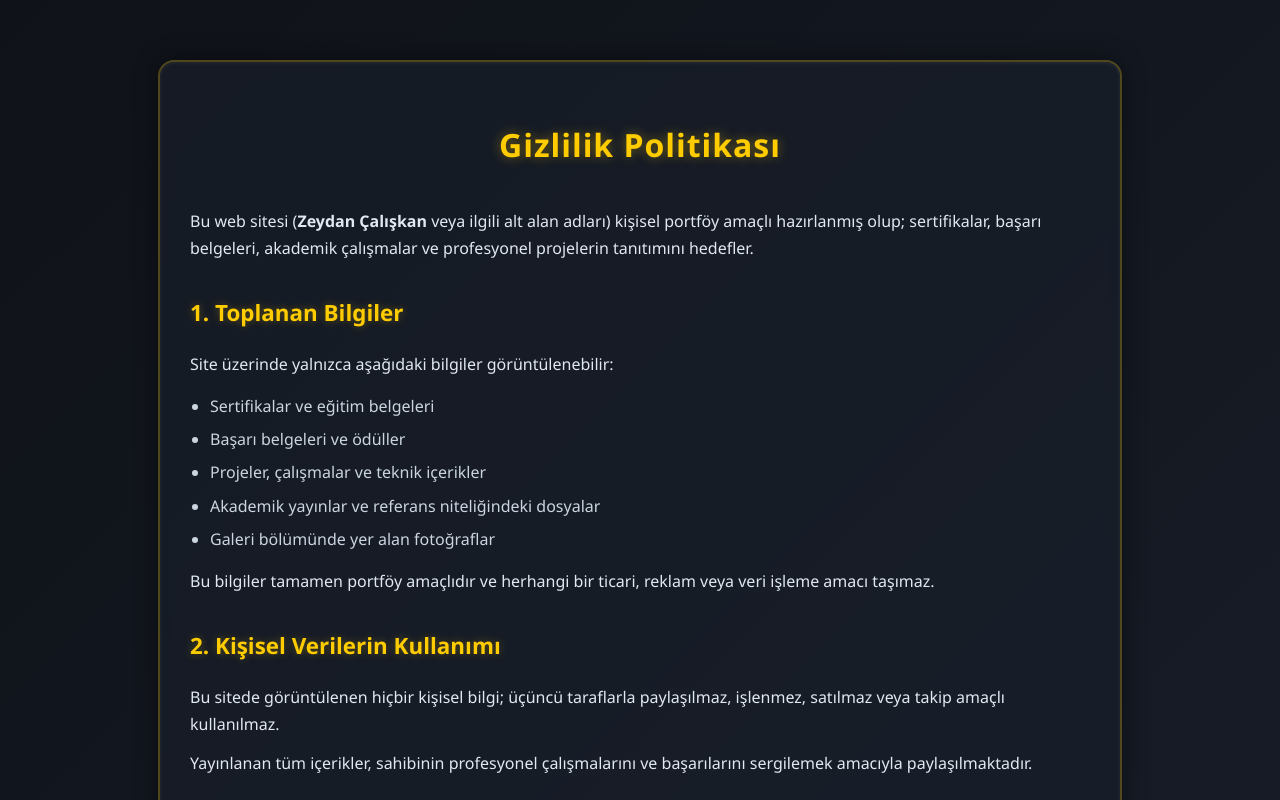
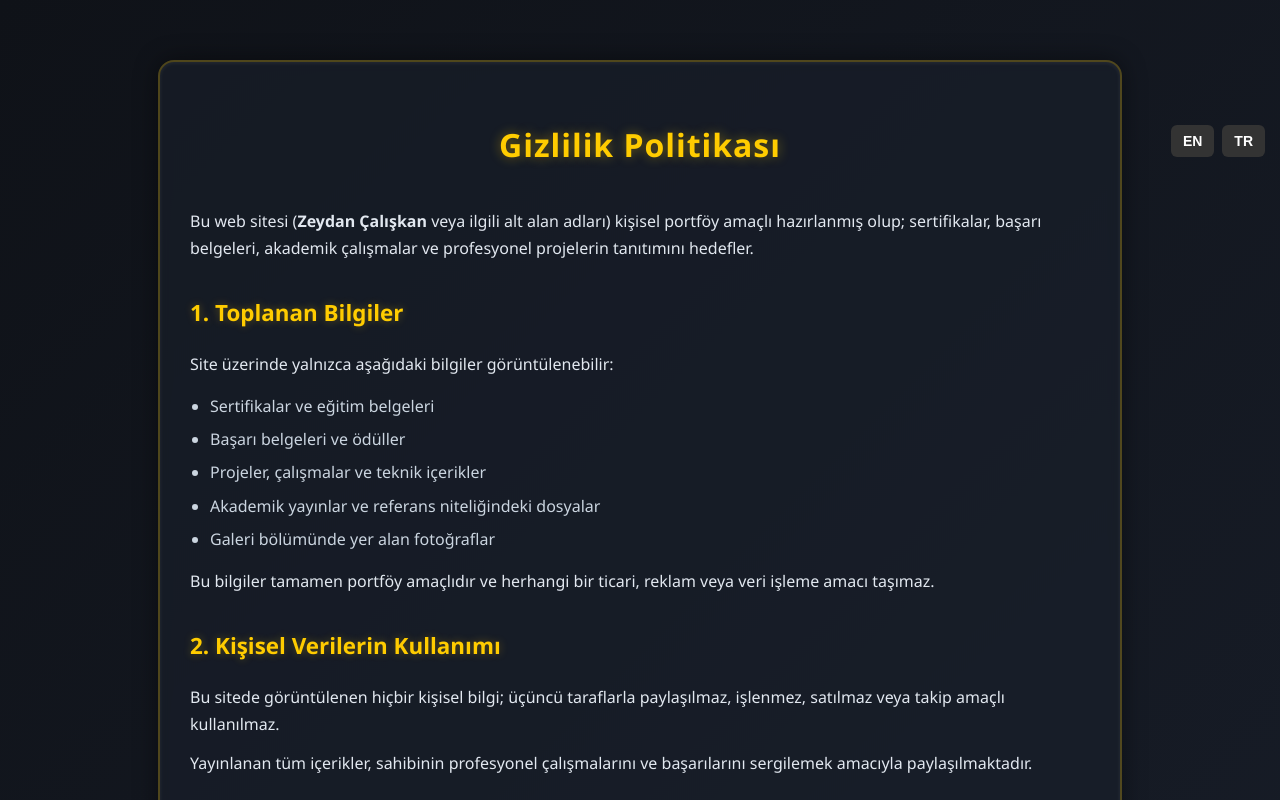
Before and after one commit to zeydanc1/zeydan, a plain HTML site: page gizlilikpolitikasi.html in a window 1280 px wide. Shown: the top 800 px of the page. Drawn offline with Linux system fonts and the light colour scheme.

Commit message:
temiz yukleme

```diff
--- a/gizlilikpolitikasi.html
+++ b/gizlilikpolitikasi.html
@@ -115,6 +115,15 @@
 
 </div>
 
+<!-- LANGUAGE SWITCHER -->
+<div class="language-switcher">
+  <button onclick="translatePage('en')">EN</button>
+  <button onclick="translatePage('tr')">TR</button>
+</div>
+
+<script src="js/gizlilikdil.js"></script>
+<link rel="stylesheet" href="css/dil.css">
+
  <footer>
     <div class="footer-name">
         <h2>Zeydan Çalışkan</h2>
--- /dev/null
+++ b/js/gizlilikdil.js
@@ -0,0 +1,7 @@
+function translatePage(lang) {
+  if (lang === 'tr') {
+    window.location.href = 'gizlilikpolitikasi.html';
+  } else if (lang === 'en') {
+    window.location.href = 'gizlilikpolitikasien.html';
+  }
+}
```
Also changed, not shown: gizlilikpolitikasien.html (+8 -0 lines), js/dil.js (line endings or trailing spaces), js/galeridil.js (line endings or trailing spaces).
